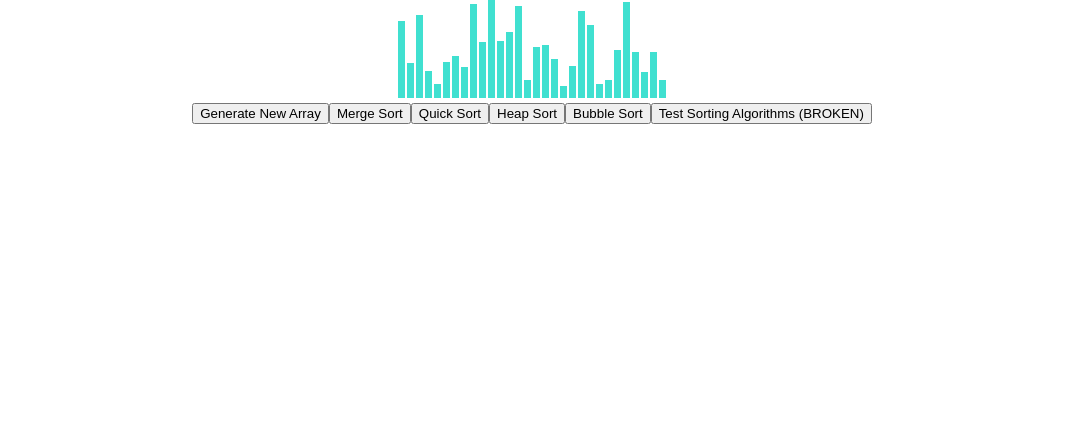
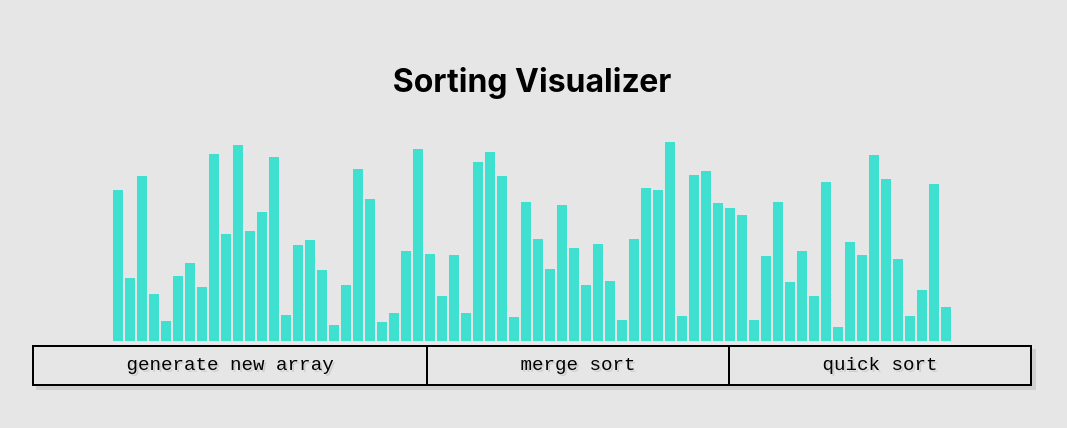
Before and after one commit to sebastianp95/ReactSortingAlgorithms, a React (Create React App) app: page / in a window 1280 px wide. Shown: the top 428 px of the page, without its empty margins (68-1135 px from the left). Built offline with nearby package versions, Linux system fonts and the light colour scheme.

Commit message:
Quicksort

```diff
--- a/src/SortingVisualizer/SortingVisualizer.css
+++ b/src/SortingVisualizer/SortingVisualizer.css
@@ -6,7 +6,88 @@
   }
 
   .array-bar {
-    width: 7px;
+    width: 10px;
     display: inline-block;
     margin: 0 1px;
   }
+
+  :root {
+    --border-size: 0.125rem;
+    --duration: 250ms;
+    --ease: cubic-bezier(0.215, 0.61, 0.355, 1);
+    --font-family: monospace;
+    --color-primary: #E6E6E6;
+    --color-secondary: black;
+    --color-tertiary: dodgerblue;
+    --shadow: rgba(0, 0, 0, 0.1);
+    --space: 0.5rem;
+    --background: #E6E6E6
+  }
+
+  * {
+    box-sizing: border-box;
+  }
+
+  body {
+    height: 10vh;
+    margin: 0 auto;
+    display: grid;
+    place-items: center;
+    padding: calc(var(--space) * 2);
+    max-width: 700px;
+    background-color: var(--background);
+  }
+
+  .multi-button {
+    display: flex;
+    width: 100%;
+    box-shadow: var(--shadow) 4px 4px;
+  }
+
+  .multi-button button {
+    flex-grow: 1;
+    cursor: pointer;
+    position: relative;
+    padding:
+      calc(var(--space) / 1.125)
+      var(--space)
+      var(--space);
+    border: var(--border-size) solid black;
+    color: var(--color-secondary);
+    background-color: var(--color-primary);
+    font-size: 1.2rem;
+    font-family: var(--font-family);
+    text-transform: lowercase;
+    text-shadow: var(--shadow) 2px 2px;
+    transition: flex-grow var(--duration) var(--ease);
+  }
+
+  .multi-button button + button {
+    border-left: var(--border-size) solid black;
+    margin-left: calc(var(--border-size) * -1);
+  }
+
+  .multi-button button:hover,
+  .multi-button button:focus {
+    flex-grow: 2;
+    color: white;
+    outline: none;
+    text-shadow: none;
+    background-color: var(--color-secondary);
+  }
+
+  .multi-button button:focus {
+    outline: var(--border-size) dashed var(--color-primary);
+    outline-offset: calc(var(--border-size) * -3);
+  }
+
+  .multi-button:hover button:focus:not(:hover) {
+    flex-grow: 1;
+    color: var(--color-secondary);
+    background-color: var(--color-primary);
+    outline-color: var(--color-tertiary);
+  }
+
+  .multi-button button:active {
+    transform: translateY(var(--border-size));
+  }
--- a/src/SortingVisualizer/SortingVisualizer.jsx
+++ b/src/SortingVisualizer/SortingVisualizer.jsx
@@ -4,10 +4,10 @@ import {getQuickSortAnimations} from '../sortingAlgorithms/sortingAlgorithms.js'
 import './SortingVisualizer.css';
 
 // Change this value for the speed of the animations.
-const ANIMATION_SPEED_MS = 70;
+const ANIMATION_SPEED_MS = 40;
 
 // Change this value for the number of bars (value) in the array.
-const NUMBER_OF_ARRAY_BARS = 30;
+const NUMBER_OF_ARRAY_BARS = 70;
 
 // This is the main color of the array bars.
 const PRIMARY_COLOR = 'turquoise';
@@ -31,7 +31,7 @@ export default class SortingVisualizer extends React.Component {
   resetArray() {
     const array = [];
     for (let i = 0; i < NUMBER_OF_ARRAY_BARS; i++) {
-      array.push(randomIntFromInterval(10, 100));
+      array.push(randomIntFromInterval(10, 200));
     }
     this.setState({array});
   }
@@ -64,8 +64,8 @@ export default class SortingVisualizer extends React.Component {
     const animations = getQuickSortAnimations(this.state.array);
     for (let i = 0; i < animations.length; i++) {
       const arrayBars = document.getElementsByClassName('array-bar');
-      // const isColorChange = i % 3 !== 2;
-      // if (isColorChange) {
+      const isColorChange = i % 3 !== 2;
+      if (isColorChange) {
         const [barOneIdx, barTwoIdx] = animations[i];
         const barOneStyle = arrayBars[barOneIdx].style;
         const barTwoStyle = arrayBars[barTwoIdx].style;
@@ -74,14 +74,14 @@ export default class SortingVisualizer extends React.Component {
           barOneStyle.backgroundColor = color;
           barTwoStyle.backgroundColor = color;
         }, i * ANIMATION_SPEED_MS);
-      // }
-      // else {
+      }
+      else {
         setTimeout(() => {
           const [barOneIdx, newHeight] = animations[i];
           const barOneStyle = arrayBars[barOneIdx].style;
           barOneStyle.height = `${newHeight}px`;
         }, i * ANIMATION_SPEED_MS);
-      // }
+      }
     }
   }
 
@@ -113,10 +113,12 @@ export default class SortingVisualizer extends React.Component {
     const {array} = this.state;
 
     return (
+
       <div className="array-container">
+          <div><h1>Sorting  Visualizer</h1></div>
+        <br></br>
         {array.map((value, idx) => (
-          <div
-            className="array-bar"
+          <div className="array-bar"
             key={idx}
             style={{
               backgroundColor: PRIMARY_COLOR,
@@ -125,15 +127,16 @@ export default class SortingVisualizer extends React.Component {
         ))}
 
           <br></br>
-
-        <button onClick={() => this.resetArray()}>Generate New Array</button>
-        <button onClick={() => this.mergeSort()}>Merge Sort</button>
+       <div class="multi-button">
+        <button  onClick={() => this.resetArray()}>Generate New Array</button>
+        <button  onClick={() => this.mergeSort()}>Merge Sort</button>
         <button onClick={() => this.quickSort()}>Quick Sort</button>
-        <button onClick={() => this.heapSort()}>Heap Sort</button>
+      {/*     <button onClick={() => this.heapSort()}>Heap Sort</button>
         <button onClick={() => this.bubbleSort()}>Bubble Sort</button>
-        <button onClick={() => this.testSortingAlgorithms()}>
+      <button onClick={() => this.testSortingAlgorithms()}>
           Test Sorting Algorithms (BROKEN)
-        </button>
+        </button> */}
+        </div>
       </div>
     );
   }
--- a/src/sortingAlgorithms/sortingAlgorithms.js
+++ b/src/sortingAlgorithms/sortingAlgorithms.js
@@ -97,11 +97,7 @@ function quickSortHelper(
 ) {
     if (startIdx < endIdx) {
 
-
-        /* pi is partitioning index, arr[pi] is
-          now at right place */
         let pi = partition(mainArray, startIdx, endIdx, animations);
-
 
         quickSortHelper(mainArray, startIdx, pi - 1, animations);
         quickSortHelper(mainArray, pi + 1, endIdx, animations);
@@ -110,33 +106,48 @@ function quickSortHelper(
 
 
 function partition(arr, low, high, animations) {
-    let pivot = arr[high]; // pivot
-    let i = (low - 1); // Index of smaller element
-    let j = low;
-    console.log('index ', j, ' pivot ', pivot)
-    // animations.push([pivot]);
-    animations.push([low, high]);
-    animations.push([low, high]);
-    for (j = low; j <= high - 1; j++) {
-        // If current element is smaller than the pivot
-        if (arr[j] < pivot) {
-            i++; // increment index of smaller element
-            let temp = arr[i];
-            // animations.push(pi);
+    let pivotValue = arr[high]; // pivot
+    let pivotIndex = low;
 
-            // animations.push([j, temp]);
-            // animations.push([j, temp]);
-            arr[i] = arr[j];
-            arr[j] = temp;
+    // console.log('index ', j, ' pivot ', pivotValue)
+
+    // animations.push([low, high]);
+    // animations.push([low, high]);
+
+    for (let i = low; i < high; i++) {
+
+        if (arr[i] < pivotValue) {
+
+            animations.push([i, high]);
+            animations.push([i, high]);
+            swap(arr, i, pivotIndex, animations);
+            pivotIndex++;
         }
     }
-    let temp = arr[i + 1];
-    // animations.push([i, temp]);
-    // animations.push([i, temp]);
-    arr[i + 1] = arr[high];
-    arr[high] = temp;
 
-    return i + 1;
+    animations.push([pivotIndex, high]);
+    animations.push([pivotIndex, high]);
+    swap(arr, pivotIndex, high, animations);
+
+    return pivotIndex;
+}
+
+function swap(arr, a, b, animations) {
+
+    // animations.push([a, b]);
+    // animations.push([a, b]);
+
+    animations.push([a, arr[b]]);
+
+    let temp = arr[a];
+    arr[a] = arr[b];
+    arr[b] = temp;
+
+    animations.push([b, a]);
+    animations.push([b, a]);
+    animations.push([b, temp]);
+
+
 }
 // function quickSortHelper(
 //     mainArray,
```
